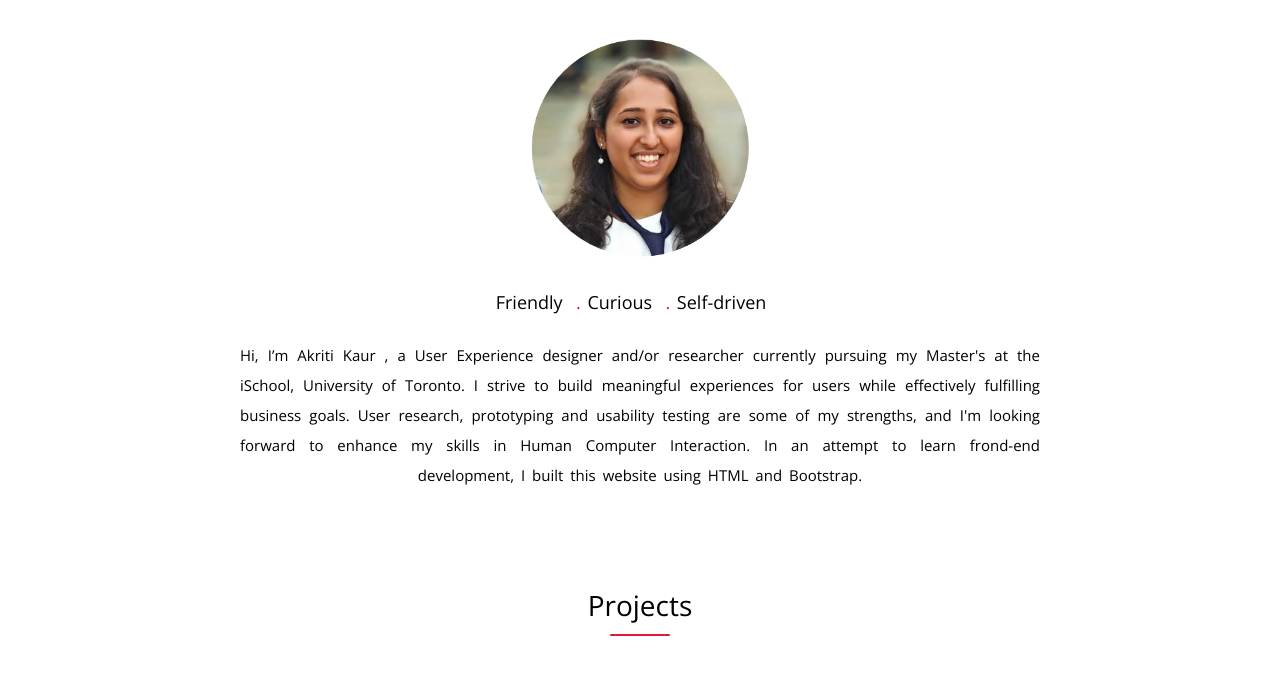
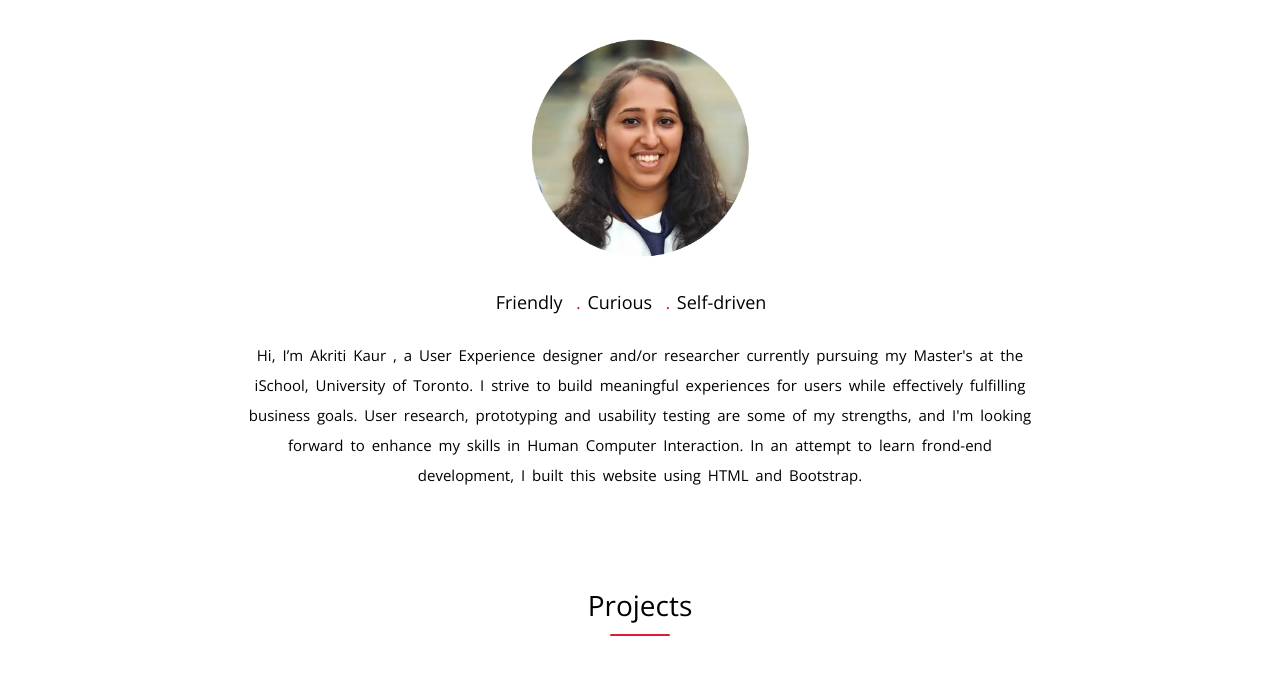
Before and after one commit to akritikaur/akritikaur.github.io, a plain HTML site: page index.html in a window 1280 px wide. Shown: the part 68-741 px from the top of the page. Drawn offline with nearby package versions, Linux system fonts and the light colour scheme.

Commit message:
Update index.html

```diff
--- a/index.html
+++ b/index.html
@@ -86,7 +86,7 @@
 
 
 
-           <p style="font-size: 15px; line-height: 30px; word-spacing: 3px; margin-right: 50px; margin-left: 50px; text-align-last: center"> Hi, I’m <b style="font-weight: 400;">Akriti Kaur </b>, a <b style="font-weight: 400; ">User Experience</b> designer and/or researcher currently pursuing my Master's at the iSchool, University of Toronto. I strive to build <b style="font-weight: 400;">meaningful experiences </b>for users while effectively fulfilling <b style="font-weight: 400;">business goals.</b> <b style="font-weight: 400;">User research, prototyping and usability testing </b>are some of my strengths, and I'm looking forward to enhance my skills in <b style="font-weight: 400;"> Human Computer Interaction.</b> In an attempt to learn frond-end development, I built this website using HTML and Bootstrap.</p>
+           <p style="font-size: 15px; line-height: 30px; word-spacing: 3px; margin-right: 50px; margin-left: 50px; text-align: center"> Hi, I’m <b style="font-weight: 400;">Akriti Kaur </b>, a <b style="font-weight: 400; ">User Experience</b> designer and/or researcher currently pursuing my Master's at the iSchool, University of Toronto. I strive to build <b style="font-weight: 400;">meaningful experiences </b>for users while effectively fulfilling <b style="font-weight: 400;">business goals.</b> <b style="font-weight: 400;">User research, prototyping and usability testing </b>are some of my strengths, and I'm looking forward to enhance my skills in <b style="font-weight: 400;"> Human Computer Interaction.</b> In an attempt to learn frond-end development, I built this website using HTML and Bootstrap.</p>
  </div>
         </div>
       </div>
```
